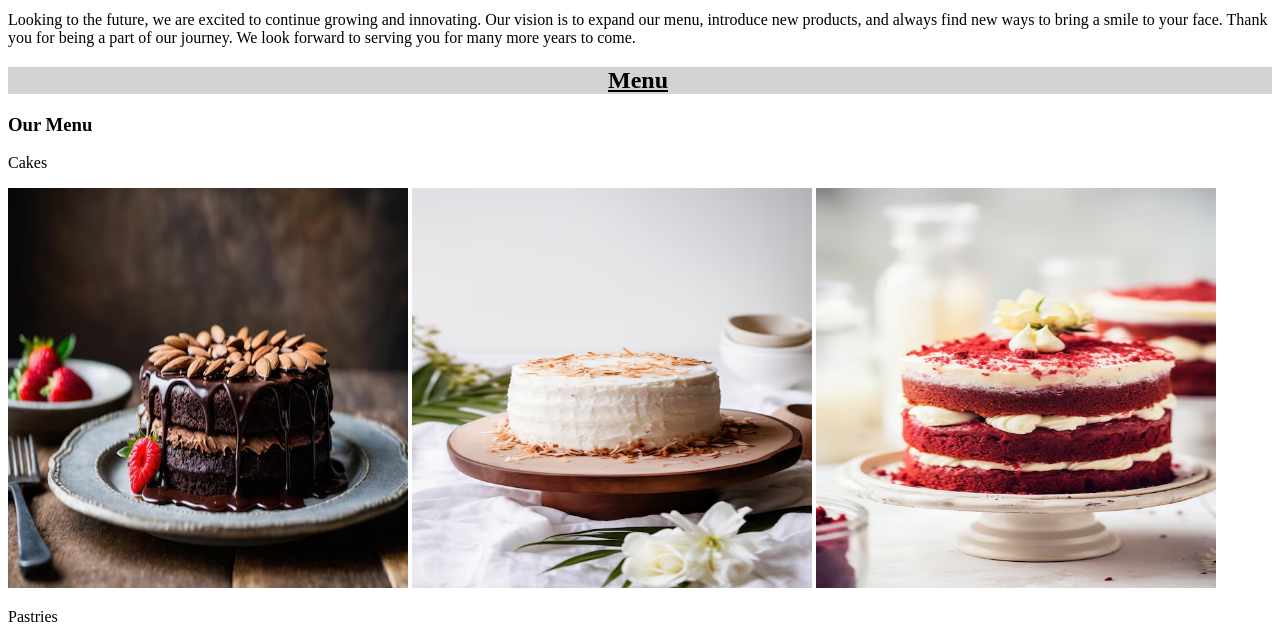
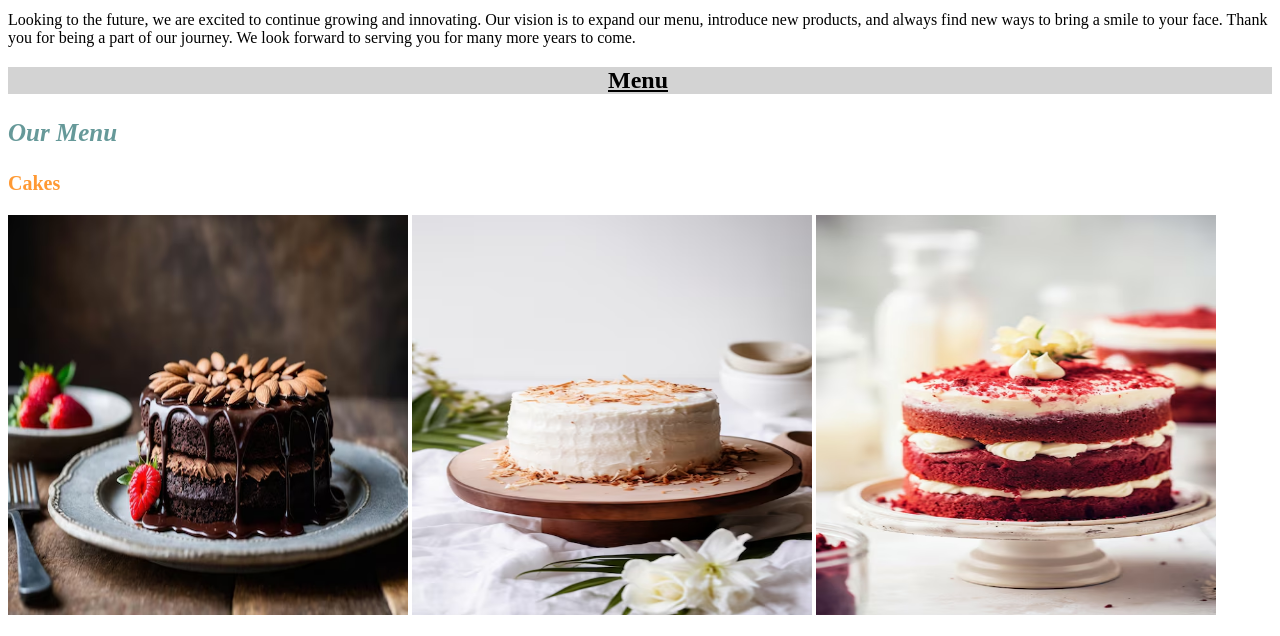
Before and after one commit to nidhiambatkar026/Assignment_14, a plain HTML site: page index.html in a window 1280 px wide. Shown: the part 1570-2206 px from the top of the page. Drawn offline with Linux system fonts and the light colour scheme.

Commit message:
modified file

```diff
--- a/index.html
+++ b/index.html
@@ -19,6 +19,20 @@
         #bg_color{
             background-color: black;
             color: white;
+        }
+
+        #mid{
+            color: #669999;
+            font-size: 25px;
+        }
+
+        .item{
+            font-size: 20px;
+            color: #ff9933;
+        }
+
+        .btn{
+         color: chocolate;
         }
     </style>
 </head>
@@ -86,18 +100,18 @@
         &nbsp;&nbsp;&nbsp;&nbsp;&nbsp;&nbsp;&nbsp;&nbsp;&nbsp;&nbsp;&nbsp;&nbsp;&nbsp;&nbsp;&nbsp;&nbsp;&nbsp;&nbsp;&nbsp;&nbsp;&nbsp;&nbsp;&nbsp;&nbsp;&nbsp;&nbsp;&nbsp;&nbsp;&nbsp;&nbsp;&nbsp;&nbsp;&nbsp;&nbsp;&nbsp;&nbsp;&nbsp;&nbsp;&nbsp;&nbsp;&nbsp;&nbsp;&nbsp;&nbsp;&nbsp;&nbsp;&nbsp;&nbsp;&nbsp;&nbsp;&nbsp;&nbsp;&nbsp;&nbsp;&nbsp;&nbsp;&nbsp;&nbsp;&nbsp;&nbsp;&nbsp;&nbsp;&nbsp;&nbsp;&nbsp;&nbsp;&nbsp;&nbsp;&nbsp;&nbsp;&nbsp;&nbsp;&nbsp;&nbsp;&nbsp;&nbsp;&nbsp;&nbsp;&nbsp;&nbsp;&nbsp;&nbsp;&nbsp;&nbsp;&nbsp;&nbsp;&nbsp;&nbsp;&nbsp;&nbsp;&nbsp;&nbsp;&nbsp;&nbsp;&nbsp;&nbsp;&nbsp;&nbsp;&nbsp;&nbsp;<u>Menu</u>
     </h2>
 
-    <h3>Our Menu</h3>
-    <p>Cakes</p>
+    <i><h3 id="mid">Our Menu</h3></i>
+    <b><p class="item">Cakes</p></b>
     <img src="./images/chocalate_cake.avif" alt="chocalate_cake" height="400px" width="400px" />
     <img src="./images/vanilla cake.avif" alt="vanilla" height="400px" width="400px" />
     <img src="./images/red_velvet_cake.avif" alt="red_velvet_cake" height="400px" width="400px" />
 
-    <p>Pastries</p>
+    <b><p class="item">Pastries</p></b>
     <img src="./images/fresh-croissants-.avif" alt="fresh-croissants" height="400px" width="400px" />
     <img src="./images/Cinnamon_Roll.avif" alt="Cinnamon Roll" height="400px" width="400px" />
     <img src="./images/Apple_Pie.avif" alt="Apple Pie" height="400px" width="400px" />
 
-    <p>Cookies</p>
+    <b><p class="item">Cookies</p></b>
     <img src="./images/Chocolate_Chip_Cookie.avif" alt="Chocolate Chip Cookie" height="400px" width="400px" />
     <img src="./images/Oatmeal_Raisin_Cookie.avif" alt="Oatmeal Raisin Cookie" height="400px" width="400px" />
     <img src="./images/Macaroon.avif" alt="Macaroon" height="400px" width="400px" />
@@ -117,7 +131,7 @@
         <label for="message"><b>Message:</b></label>
         <textarea id="message" name="message" rows="5" required></textarea><br /><br />
 
-        <button type="submit">Submit</button>
+        <button class="btn">Submit</button>
 
         <h3>Our Location</h3>
         <p>1234 Bakery Lane<br>Sweet Town, ST 56789</p>
```
